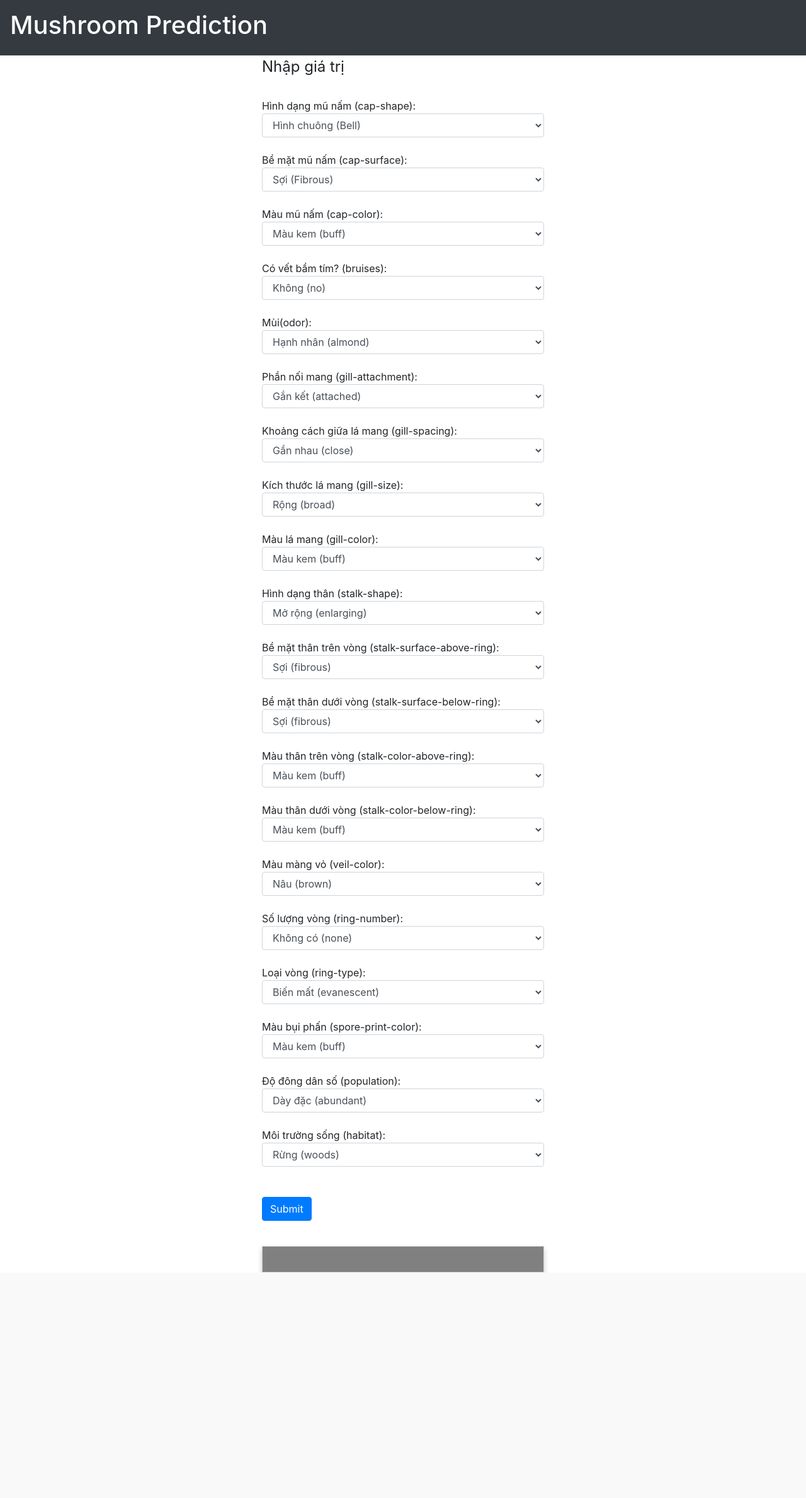
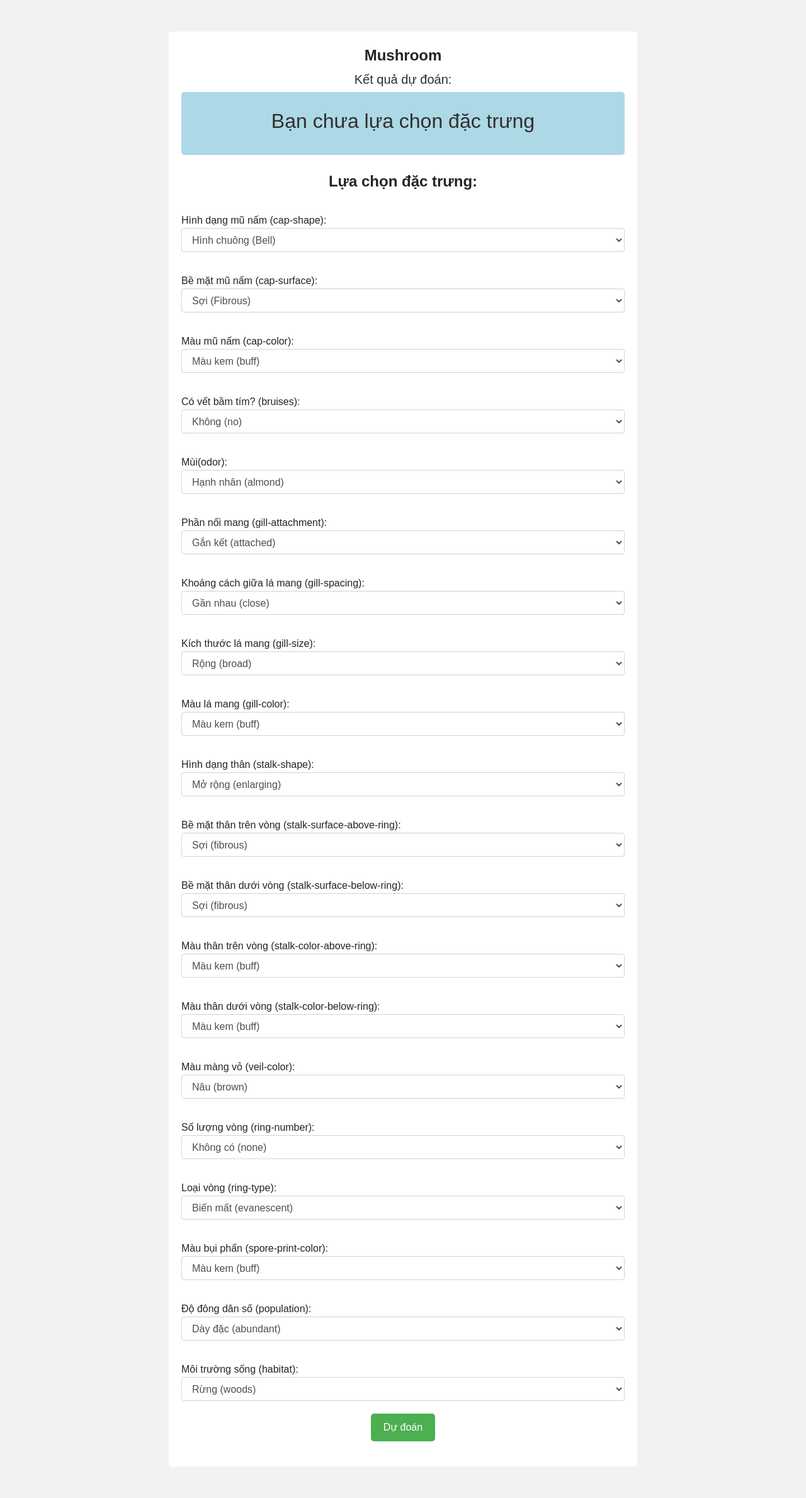
Before and after one commit to nduongctu/mushroom, a Flask app: page / in a window 1280 px wide. Shown: the whole page at 63% size. Before the commit the page ends 2020 px from the top, so only its background shows below. Run offline with Flask 3, Linux system fonts and the light colour scheme; parts of the project's set-up code (start-up, migrations or seed data) failed here and were passed over; some libraries are stand-ins or nearby versions.

Commit message:
major update

```diff
--- a/web_deloy/app.py
+++ b/web_deloy/app.py
@@ -1,72 +1,18 @@
-import flask
-import pandas as pd
-from joblib import dump, load
-from sklearn.preprocessing import LabelEncoder
+from flask import Flask, render_template, request
+from utils import get_y_pred
 
-with open('model/rf_mushroom_pre.joblib', 'rb') as f:
-    model = load(f)
+app = Flask(__name__)
 
-app = flask.Flask(__name__, template_folder='templates')
-
-
-@app.route('/', methods=['GET', 'POST'])
-def main():
-    if flask.request.method == 'GET':
-        return flask.render_template('main.html')
-    if flask.request.method == 'POST':
-        cap_shape = flask.request.form['cap-shape']
-        cap_surface = flask.request.form['cap-surface']
-        cap_color = flask.request.form['cap-color']
-        bruises = flask.request.form['bruises']
-        odor = flask.request.form['odor']
-        gill_attachment = flask.request.form['gill-attachment']
-        gill_spacing = flask.request.form['gill-spacing']
-        gill_size = flask.request.form['gill-size']
-        gill_color = flask.request.form['gill-color']
-        stalk_shape = flask.request.form['stalk-shape']
-        stalk_surface_above_ring = flask.request.form['stalk-surface-above-ring']
-        stalk_surface_below_ring = flask.request.form['stalk-surface-below-ring']
-        stalk_color_above_ring = flask.request.form['stalk-color-above-ring']
-        stalk_color_below_ring = flask.request.form['stalk-color-below-ring']
-        veil_color = flask.request.form['veil-color']
-        ring_number = flask.request.form['ring-number']
-        ring_type = flask.request.form['ring-type']
-        spore_print_color = flask.request.form['spore-print-color']
-        population = flask.request.form['population']
-        habitat = flask.request.form['habitat']
-
-
-        input_variables = pd.DataFrame([[cap_shape, cap_surface, cap_color, bruises, odor, gill_attachment,
-                                         gill_spacing, gill_size, gill_color, stalk_shape,
-                                         stalk_surface_above_ring, stalk_surface_below_ring,
-                                         stalk_color_above_ring, stalk_color_below_ring,
-                                         veil_color, ring_number, ring_type, spore_print_color,
-                                         population, habitat]],
-                                       columns=['cap-shape', 'cap-surface', 'cap-color', 'bruises', 'odor',
-                                                'gill-attachment', 'gill-spacing', 'gill-size', 'gill-color',
-                                                'stalk-shape', 'stalk-surface-above-ring',
-                                                'stalk-surface-below-ring', 'stalk-color-above-ring',
-                                                'stalk-color-below-ring', 'veil-color', 'ring-number',
-                                                'ring-type', 'spore-print-color', 'population', 'habitat'],
-                                       dtype='int64', index=['select'])
-        predictions = model.predict(input_variables)
-        print(predictions)
-
-        return flask.render_template('main.html',
-                                     original_input={'Cap_shape': cap_shape, 'Cap_surface': cap_surface,
-                                                     'Cap_color': cap_color, 'Bruises': bruises, 'Odor': odor,
-                                                     'Gill_attachment': gill_attachment,
-                                                     'Gill_spacing': gill_spacing, 'Gill_size': gill_size,
-                                                     'Gill_color': gill_color, 'Stalk_shape': stalk_shape,
-                                                     'Stalk_surface_above_ring': stalk_surface_above_ring,
-                                                     'Stalk_surface_below_ring': stalk_surface_below_ring,
-                                                     'Stalk_color_above_ring': stalk_color_above_ring,
-                                                     'Stalk_color_below_ring': stalk_color_below_ring,
-                                                     'Veil_color': veil_color, 'Ring_number': ring_number,
-                                                     'Ring_type': ring_type, 'Spore_print_color': spore_print_color,
-                                                     'population': population, 'Habitat': habitat},
-                                     result=predictions)
-
+@app.route('/', methods=["POST", "GET"])
+def index():
+    result = None
+    if request.method == "POST":
+        attr=[]
+        for i in range(1, 21):
+            attr.append(int(request.form[f"attr{i}"]))
+        if attr:
+            result = get_y_pred(attr)
+    return render_template("main.html", result=result)
 
 if __name__ == '__main__':
-    app.run()
+    app.run(debug=True)
--- /dev/null
+++ b/web_deloy/templates/base.html
@@ -0,0 +1,13 @@
+<html lang="en">
+<head>
+  <meta charset="UTF-8">
+  <meta name="viewport" content="width=device-width, initial-scale=1.0">
+  <title>{% block title %} {% endblock %}</title>
+  <link rel="stylesheet" href="https://maxcdn.bootstrapcdn.com/bootstrap/4.0.0/css/bootstrap.min.css"
+        integrity="sha384-Gn5384xqQ1aoWXA+058RXPxPg6fy4IWvTNh0E263XmFcJlSAwiGgFAW/dAiS6JXm" crossorigin="anonymous">
+  {% block styles %} {% endblock %}
+</head>
+<body>
+  {% block content %} {% endblock %}
+</body>
+</html>
--- a/web_deloy/templates/main.html
+++ b/web_deloy/templates/main.html
@@ -1,62 +1,88 @@
-<!DOCTYPE html>
-<html>
+{% extends "base.html" %}
+{% block title %}Mushroom{% endblock %}
+{% block content %}
 
 <style>
-    .navbar-text h1 {
-        color: #fff;
-        font-size: 40px;
-        align-content: center;
+    body {
+        font-family: Arial, sans-serif;
+        background-color: #f2f2f2;
+        margin: 20px;
     }
 
-    body {
-        background-color: grey;
+    h2, h3, h5 {
+        color: #322e2e;
+        text-align: center;
     }
 
     form {
-        margin-top: 50px;
-        margin: auto;
-        width: 35%;
-        ;
+        background-color: #fff;
+        padding: 20px;
+        border-radius: 5px;
+        margin: 50px auto;
+        width: 60%;
     }
 
-    .result {
-        margin: auto;
-        width: 35%;
-        border: 1px solid #ccc;
-        background-color: grey;
-        color: #fff;
-        padding: 20px;
-        box-shadow: 0 4px 8px 0 rgba(0, 0, 0, 0.2);
-        transition: 0.3s;
-        ;
+    legend {
+        font-weight: bold;
+        text-align: center;
+    }
+
+    select {
+        width: 100%;
+        padding: 10px;
+        margin-bottom: 10px;
+        border-radius: 5px;
+    }
+
+    button {
+        background-color: #4CAF50;
+        color: white;
+        padding: 10px 20px;
+        border: none;
+        border-radius: 5px;
+        cursor: pointer;
+        margin: 20px auto;
+        display: block;
+    }
+
+    button:hover {
+        background-color: #45a049;
+    }
+
+    button:active {
+        background-color: #3e8e41;
+    }
+
+    .result-box {
+        background-color: lightblue;
+        padding: 10px;
+        border-radius: 5px;
+        height: 100px;
+        display: flex;
+        align-items: center;
+        justify-content: center;
     }
 </style>
 
-<head>
-    <title>Mushroom Prediction</title>
-    <meta charset="UTF-8">
-    <link rel="stylesheet" href="https://maxcdn.bootstrapcdn.com/bootstrap/4.0.0/css/bootstrap.min.css"
-        integrity="sha384-Gn5384xqQ1aoWXA+058RXPxPg6fy4IWvTNh0E263XmFcJlSAwiGgFAW/dAiS6JXm" crossorigin="anonymous">
-    <link rel="stylesheet" href="style.css">
-</head>
 
-<body>
-
-    <nav class="navbar navbar-light bg-dark">
-        <span class="navbar-text">
-            <h1>Mushroom Prediction</h1>
-        </span>
-    </nav>
-
-
-
-    <form action="{{ url_for('main') }}" method="POST">
-        <div class="form-group">
-
-            <legend>Nhập giá trị</legend>
-            <!-- 1 -->
+<form action="#" method="post">
+    <legend>
+        Mushroom
+    </legend>
+    <h5>Kết quả dự đoán:</h5>
+    <div class="result-box">
+        {% if result %}
+        <h2>Mẫu mới được dự đoán là {{ result }}</h2>
+        {% else %}
+        <h2>Bạn chưa lựa chọn đặc trưng</h2>
+        {% endif %}
+    </div>
+    <br>
+    <legend>
+        Lựa chọn đặc trưng:
+    </legend>
     <br>Hình dạng mũ nấm (cap-shape):<br>
-            <select name="cap-shape" class="form-control" required>
+    <select name=attr1 class="form-control" required>
         <option value="5">Hình chuông (Bell)</option>
         <option value="0">Hình nón (Conical)</option>
         <option value="4">Phẳng (Flat)</option>
@@ -269,36 +297,6 @@
     </select>
 
 
-            <br>
-            <br>
-            <input type="submit" value="Submit" class="btn btn-primary">
-
-
-        </div>
-
+    <button type="submit">Dự đoán</button>
 </form>
-
-    <br>
-
-    <div class="result" align="center">
-        {% if result %} {% for variable, value in original_input.items() %}
-        <b>{{ variable }}</b> : {{ value }} {% endfor %}
-        <br>
-        <br>
-        <h1>Predicted House Price:</h1>
-        <p style="font-size:50px">${{ result }}</p>
-        {% endif %}
-    </div>
-
-    <script src="https://code.jquery.com/jquery-3.2.1.slim.min.js"
-        integrity="sha384-KJ3o2DKtIkvYIK3UENzmM7KCkRr/rE9/Qpg6aAZGJwFDMVNA/GpGFF93hXpG5KkN" crossorigin="anonymous">
-        </script>
-    <script src="https://cdnjs.cloudflare.com/ajax/libs/popper.js/1.12.9/umd/popper.min.js"
-        integrity="sha384-ApNbgh9B+Y1QKtv3Rn7W3mgPxhU9K/ScQsAP7hUibX39j7fakFPskvXusvfa0b4Q" crossorigin="anonymous">
-        </script>
-    <script src="https://maxcdn.bootstrapcdn.com/bootstrap/4.0.0/js/bootstrap.min.js"
-        integrity="sha384-JZR6Spejh4U02d8jOt6vLEHfe/JQGiRRSQQxSfFWpi1MquVdAyjUar5+76PVCmYl" crossorigin="anonymous">
-        </script>
-</body>
-
-</html>
+{% endblock %}
```
Also changed, not shown: other parts of web_deloy/templates/main.html (+46 -44 lines), web_deloy/utils.py (added, +31 -0 lines). Lines whose indentation alone changed are shown as unchanged.
